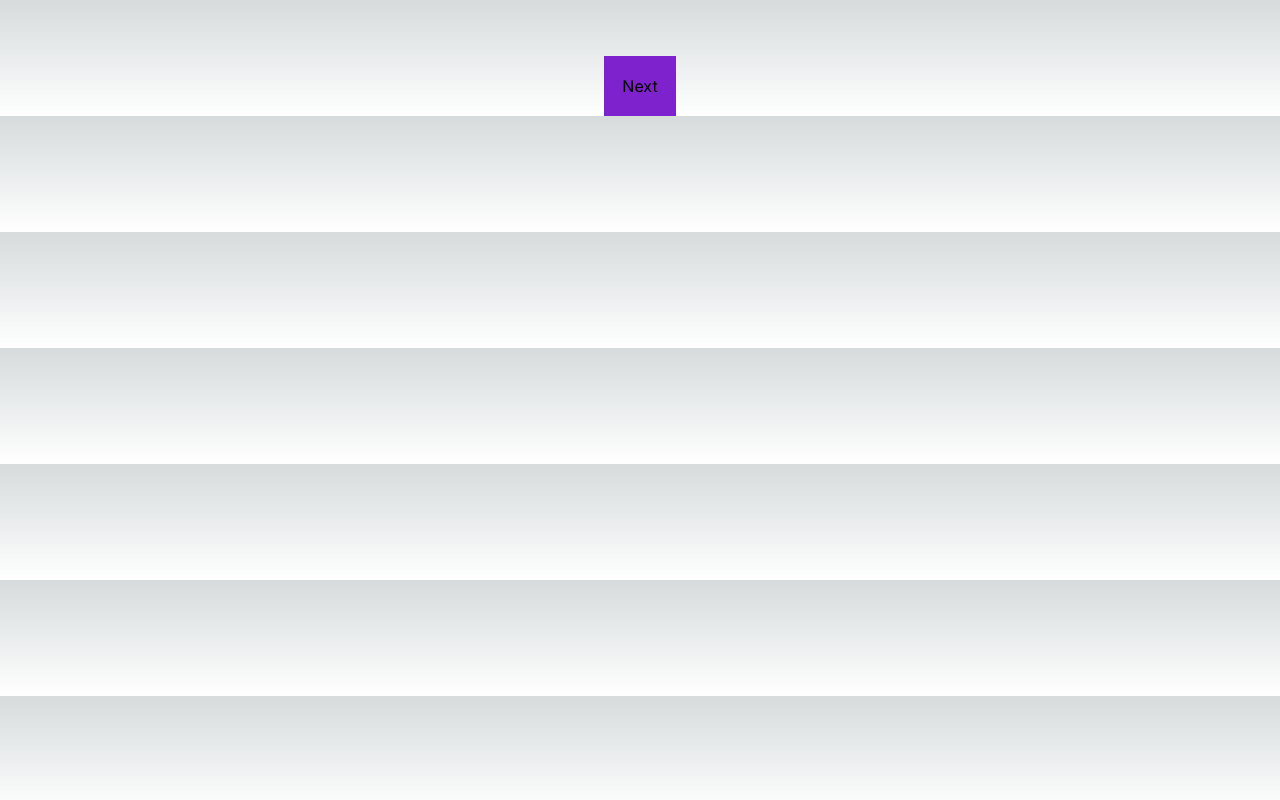
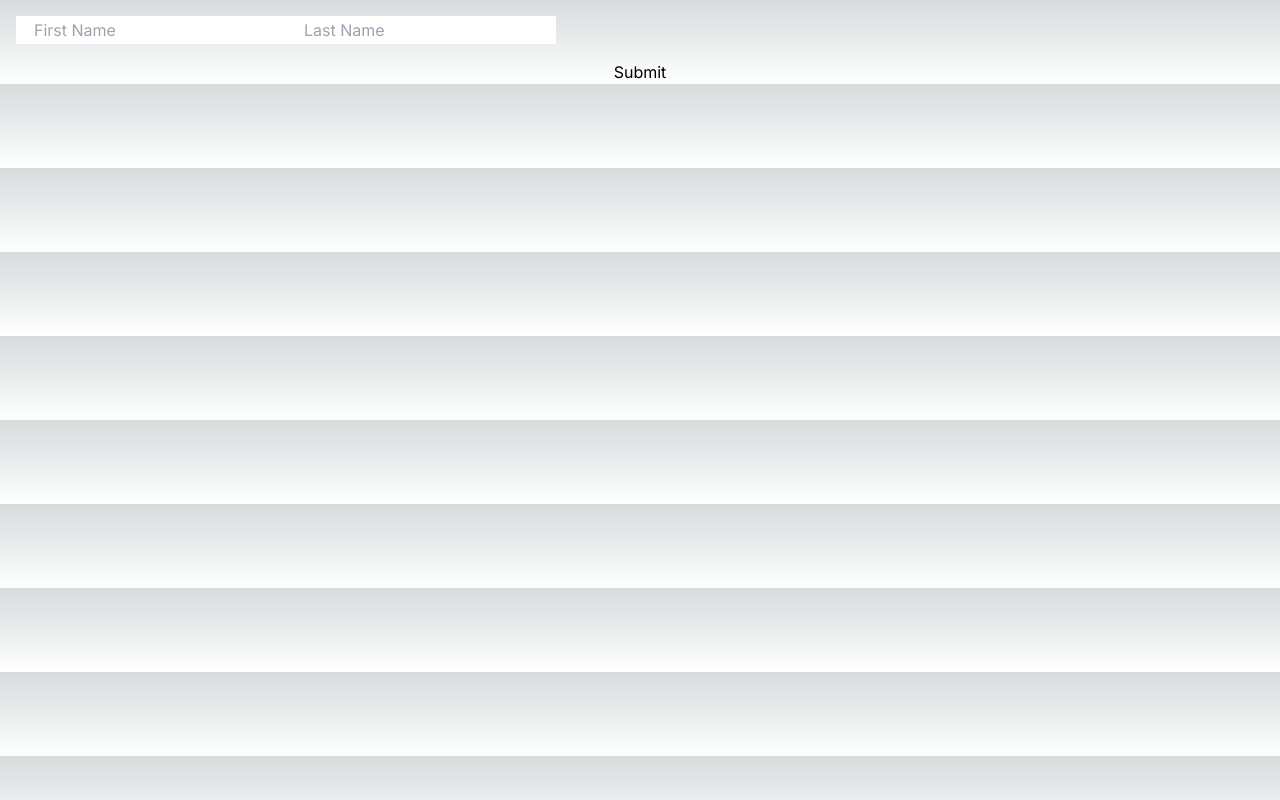
Before and after one commit to Preciousnnebuogor/25-Projects, a Next.js app: page / in a window 1280 px wide. Built offline with nearby package versions, Linux system fonts and the light colour scheme.

Commit message:
created inputForm

```diff
--- /dev/null
+++ b/app/inputForm.tsx
@@ -0,0 +1,46 @@
+"use client"
+
+import { useState } from "react";
+
+export default function InputForm(){
+    const [form, setForm] = useState('')
+    const [update, setUpdate] = useState('');
+
+    return (
+      <div className={`mt-4 px-4`}>
+        <div>
+          {form}
+          <input
+            type="text "
+            placeholder="First Name"
+            value={form}
+            onChange={(e) => {
+              setForm(e.target.value);
+            }}
+            className={`bg-white border-white border-2 px-4 mb-4 text-black`}
+          />
+
+          <input
+            type="text"
+            placeholder="Last Name"
+            value={update}
+            onChange={(e) => {
+              setUpdate(e.target.value);
+            }}
+            className={`bg-white border-white border-2 px-4 mb-4 text-black`}
+          />
+          {update}
+          <div className={`flex items-center justify-center`}>
+            <button
+              onClick={() => {
+                setUpdate(update);
+                setForm(form);
+              }}
+            >
+              Submit
+            </button>
+          </div>
+        </div>
+      </div>
+    );
+}
--- a/app/page.tsx
+++ b/app/page.tsx
@@ -1,10 +1,11 @@
 import Image from "next/image";
 import Quotes from "./quote";
+import InputForm from "./inputForm";
 
 export default function Home() {
   return (
     <div>
-      <Quotes/>
+      <InputForm/>
     </div>
   );
 }
```
